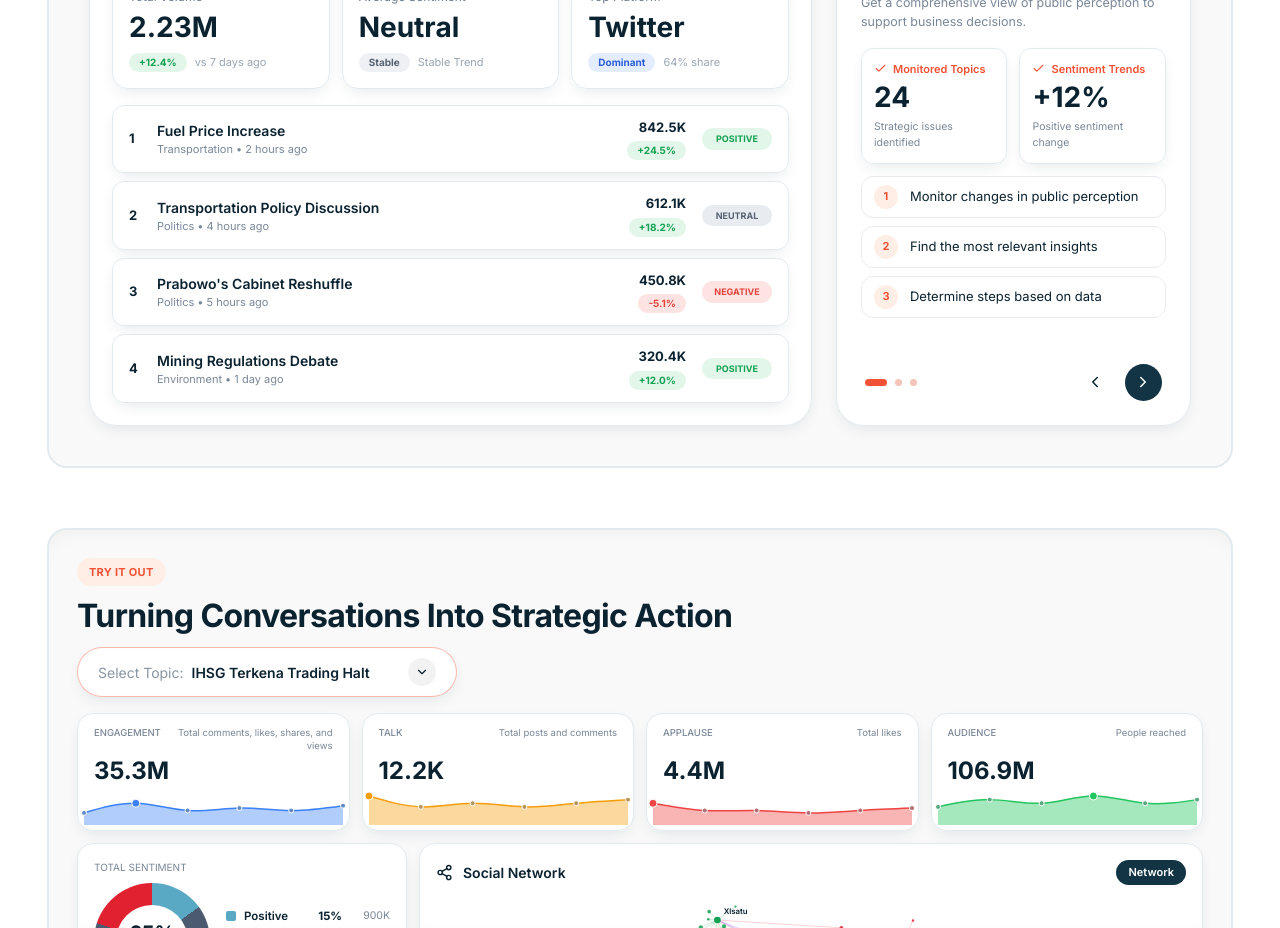
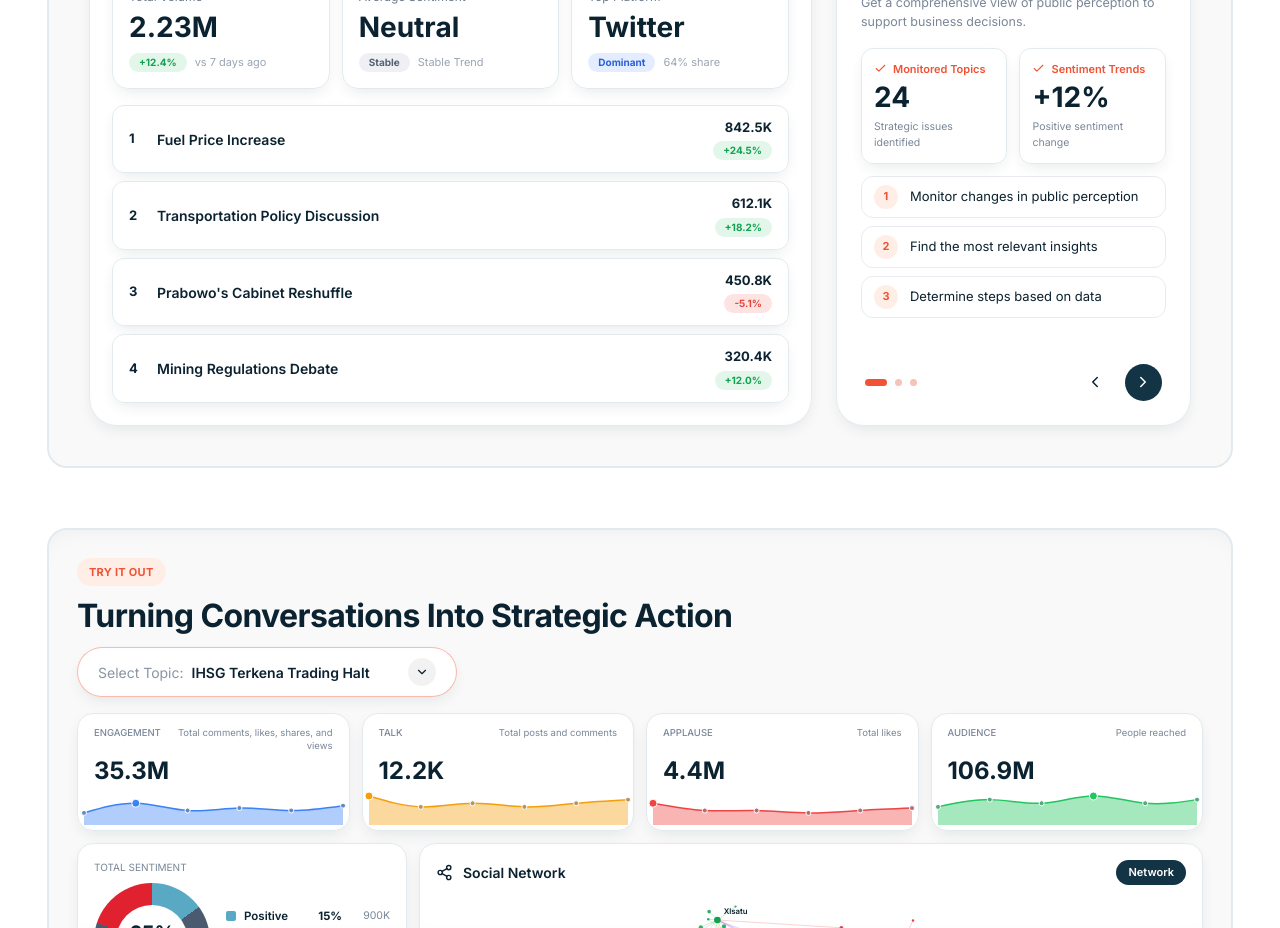
Before and after one commit to aliviaali/socindex, a Next.js app: page / in a window 1280 px wide. Shown: the part 4380-5308 px from the top of the page. Built offline with nearby package versions, Linux system fonts and the light colour scheme.

Commit message:
Update IssuePreview.tsx

```diff
--- a/components/IssuePreview.tsx
+++ b/components/IssuePreview.tsx
@@ -6,12 +6,6 @@ import { Pill } from "@/components/ui";
 import { benefitSlides, issues } from "@/lib/content";
 import { cn } from "@/lib/cn";
 import { useLang } from "@/lib/i18n";
-
-const badge = {
-  positive: "bg-[#E3F6EA] text-[#12a150] dark:bg-[#12a150]/20",
-  neutral: "bg-[#E8EBF0] text-[#566274] dark:bg-white/10 dark:text-white/70",
-  negative: "bg-[#FDE3E1] text-[#e2453c] dark:bg-[#e2453c]/20",
-} as const;
 
 const deltaColor = (d: string) => (d.startsWith("-") ? "bg-[#FDE3E1] text-[#e2453c] dark:bg-[#e2453c]/20" : "bg-[#E3F6EA] text-[#12a150] dark:bg-[#12a150]/20");
 
@@ -47,11 +41,11 @@ export function IssuePreview() {
           </div>
 
           <div className="mt-5 grid gap-3 sm:grid-cols-3">
-              <Tile label={t("Total Volume")} value="2.23M">
+            <Tile label={t("Total Volume")} value="2.23M">
               <Chip className="bg-[#E3F6EA] text-[#12a150] dark:bg-[#12a150]/20">+12.4%</Chip>
               <span className="text-[11px] text-[#9aa5b3] dark:text-white/40">{t("vs 7 days ago")}</span>
             </Tile>
-            <Tile label={t("Average Sentiment")} value={t("Netral")}>
+            <Tile label={t("Average Sentiment")} value={t("Neutral")}>
               <Chip className="bg-[#EEF0F4] text-[#566274] dark:bg-white/10 dark:text-white/70">{t("Stable")}</Chip>
               <span className="text-[11px] text-[#9aa5b3] dark:text-white/40">{t("Stable Trend")}</span>
             </Tile>
@@ -67,15 +61,11 @@ export function IssuePreview() {
                 <span className="w-3 text-[13px] font-bold text-navy-ink dark:text-white">{i.rank}</span>
                 <div className="min-w-0 flex-1">
                   <div className="truncate text-[14px] font-semibold text-navy-ink dark:text-white">{t(i.title)}</div>
-                  <div className="text-[11px] text-[#7a8798] dark:text-white/45">{t(i.meta)}</div>
                 </div>
                 <div className="flex flex-col items-end gap-1">
                   <span className="text-[13px] font-bold text-navy-ink dark:text-white">{i.volume}</span>
                   <Chip className={deltaColor(i.delta)}>{i.delta}</Chip>
                 </div>
-                <span className={cn("hidden w-[70px] justify-center rounded-full px-2.5 py-1 text-center text-[9px] font-bold uppercase sm:inline-flex", badge[i.sentiment])}>
-                  {t(i.sentiment)}
-                </span>
               </li>
             ))}
           </ul>
@@ -131,12 +121,12 @@ export function IssuePreview() {
   );
 }
 
-function Tile({ label, value, children }: { label: string; value: string; children: React.ReactNode }) {
+function Tile({ label, value, children }: { label: string; value: string; children?: React.ReactNode }) {
   return (
     <div className="glass-soft rounded-2xl p-4">
       <div className="text-[12px] text-[#6b7a8c] dark:text-white/55">{label}</div>
       <div className="mt-1 text-[28px] font-bold leading-tight text-navy-ink dark:text-white">{value}</div>
-      <div className="mt-2 flex flex-wrap items-center gap-2">{children}</div>
+      {children && <div className="mt-2 flex flex-wrap items-center gap-2">{children}</div>}
     </div>
   );
 }
```
